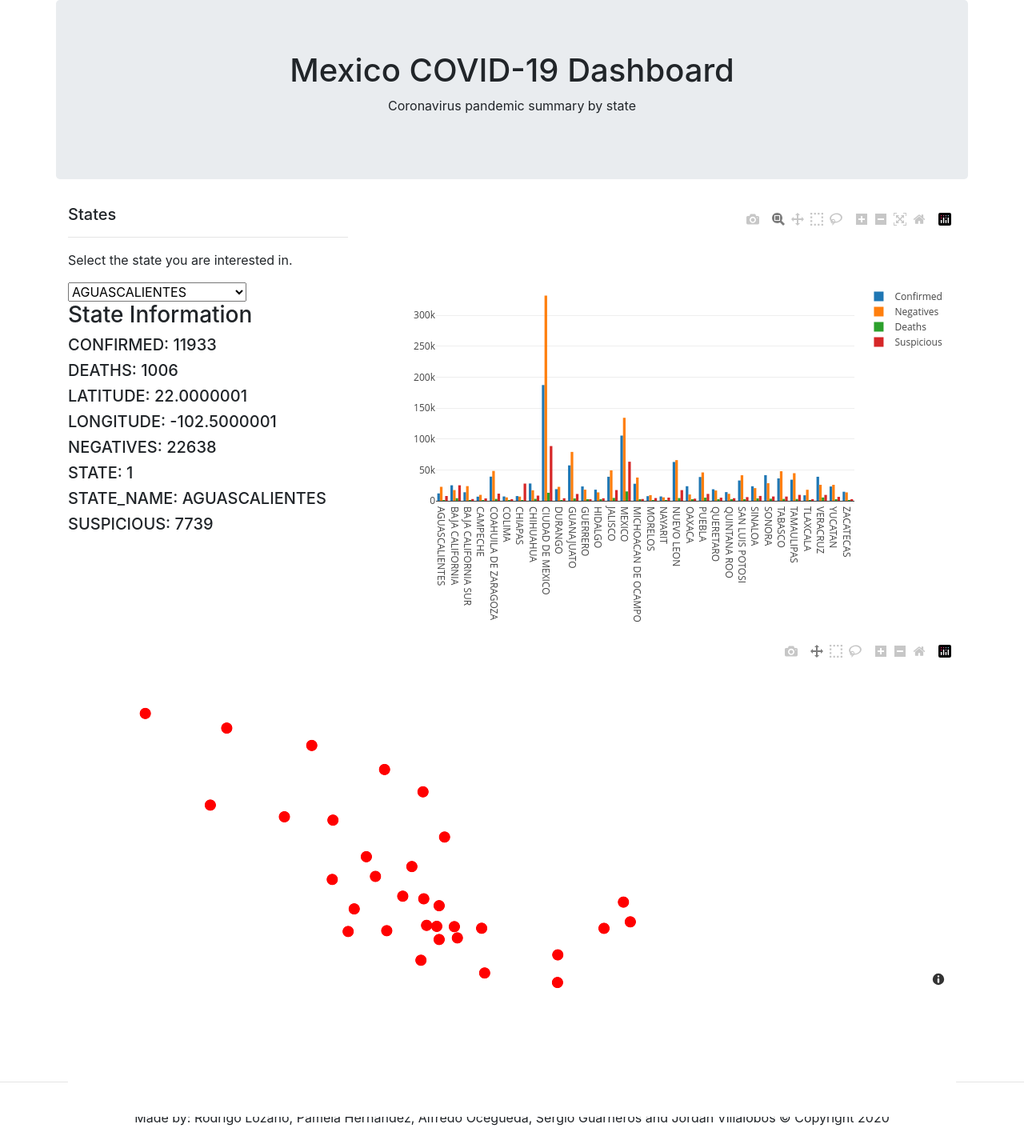
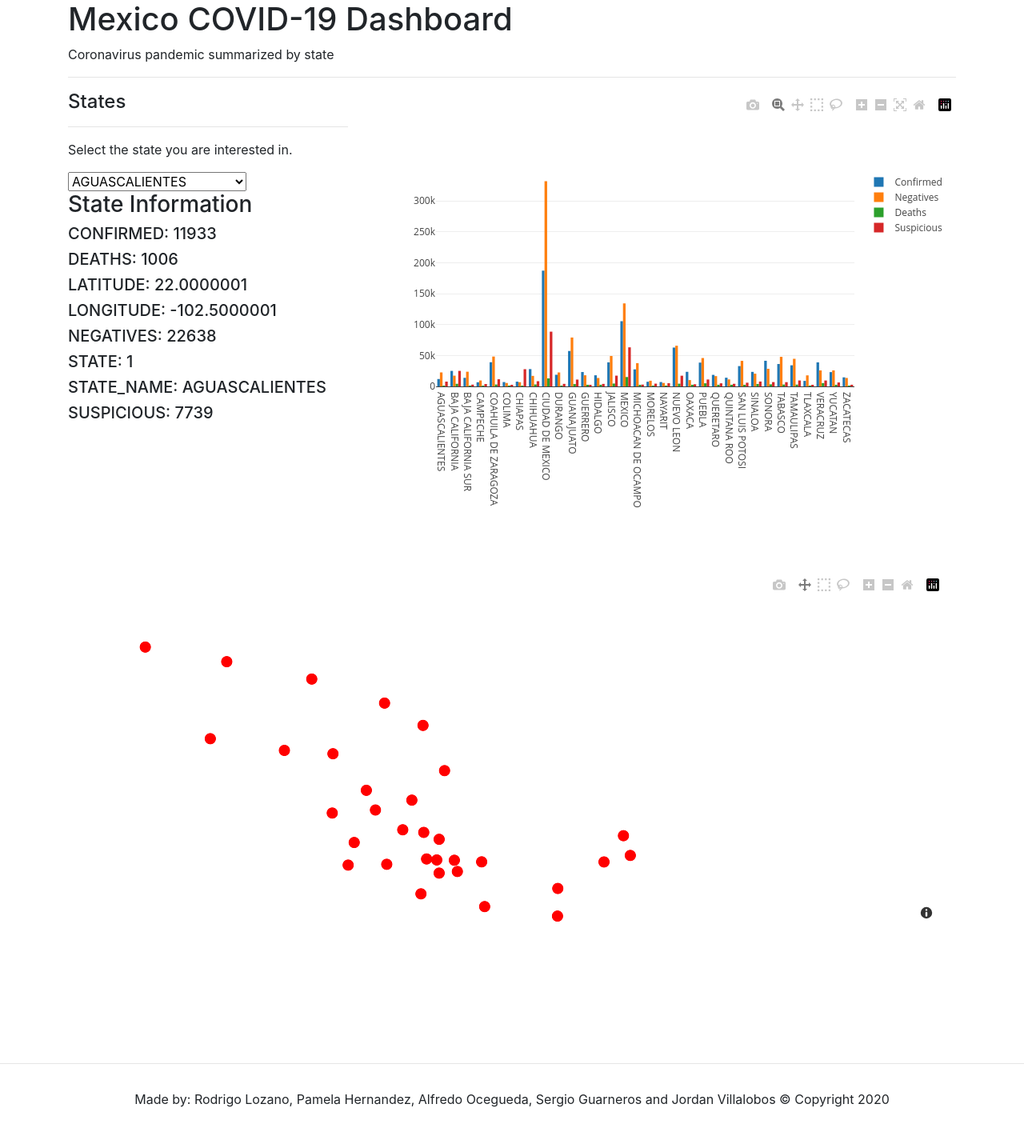
Before and after one commit to AlfredoOcegueda/covid-19-mexico-challenge, a Flask app: page /states in a window 1280 px wide. Shown: the part 56-1481 px from the top of the page at 80% size. After the commit the page ends 1440 px from the top, so only its background shows below. Run offline with Flask 2, Linux system fonts and the light colour scheme; data comes from the database, SQL or seed files in the repository; some libraries are stand-ins or nearby versions.

Commit message:
Made changes in the htmls for style.

```diff
--- a/static/js/app.js
+++ b/static/js/app.js
@@ -57,7 +57,6 @@ function buildCharts(){
 
     Plotly.newPlot('gauge', data_trace, layout_bar);
 
-
     var data_map = [
       {
         type: "scattermapbox",
--- a/templates/states.html
+++ b/templates/states.html
@@ -2,15 +2,16 @@
 {% block title %}States{% endblock %}
 {% block content %}
 <div class="row">
-  <div class="col-md-12 jumbotron text-center">
+  <div class="col-md-12">
     <h1>Mexico COVID-19 Dashboard</h1>
-    <p>Coronavirus pandemic summary by state</p>
+    <p>Coronavirus pandemic summarized by state</p>
+    <hr>
   </div>
 </div>
 <div class="row">
   <div class="col-md-4">
     <div class="well">
-      <h5>States</h5>
+      <h4>States</h4>
       <hr>
       <p>Select the state you are interested in.</p>
       <select id="selDataset" onchange="optionChanged(this.value)"></select>
@@ -26,11 +27,12 @@
     <div id="gauge"></div>
   </div>
 </div>
-<div class="row">
-  <div class="col-md-12">
-    <div id="bubble" style="vertical-align:middle;margin:90px 0px"></div>
+<div class="container fluid">
+  <div class="row">
+    <div class="col-md-12">
+      <div id="bubble" style="vertical-align:middle;margin:150px 0px"></div>
+    </div>
   </div>
-</div>
 </div>
 {% endblock %}
 {% block apps %}
```
Also changed, not shown: templates/comparison.html (+7 -11 lines).
